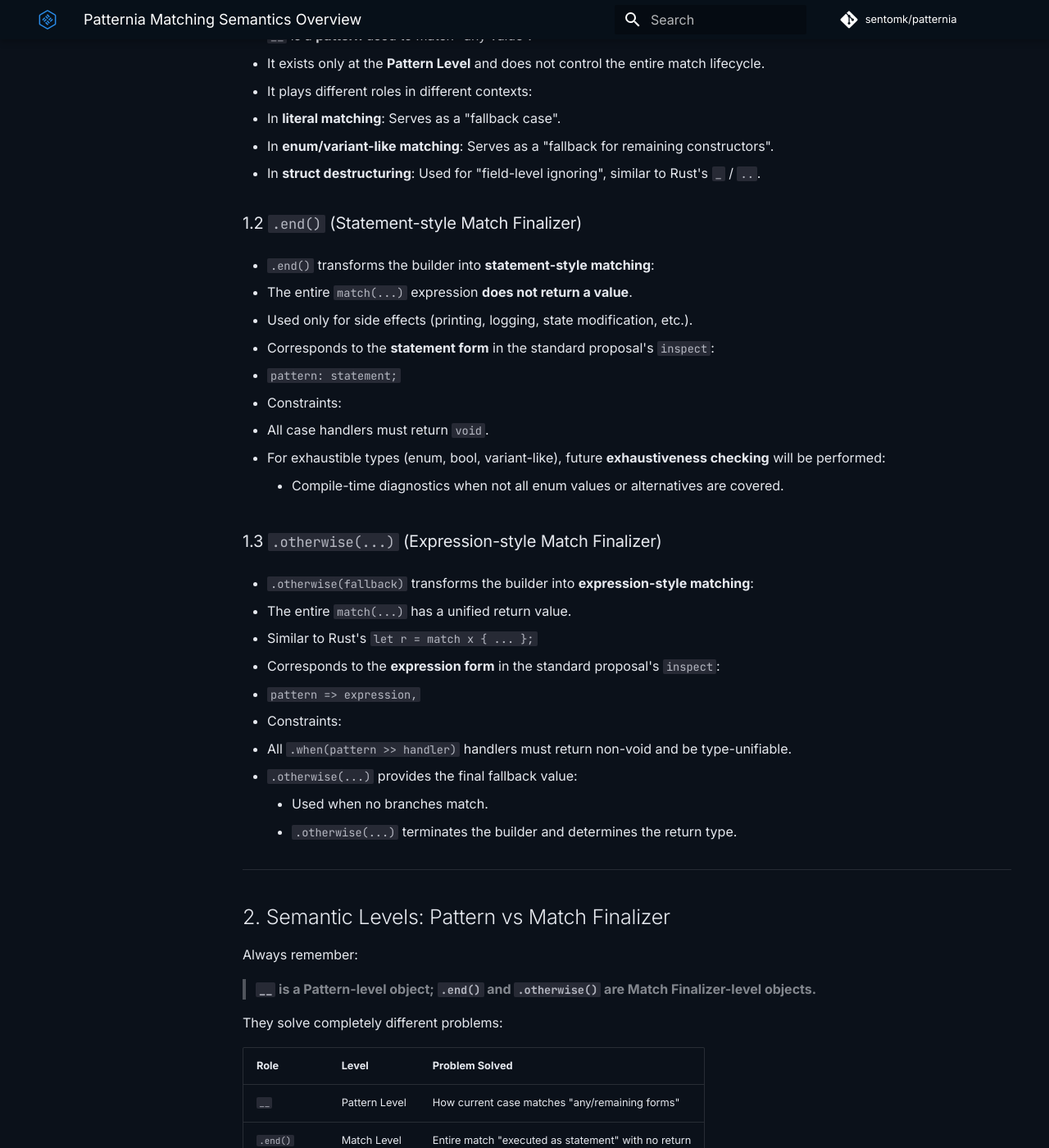
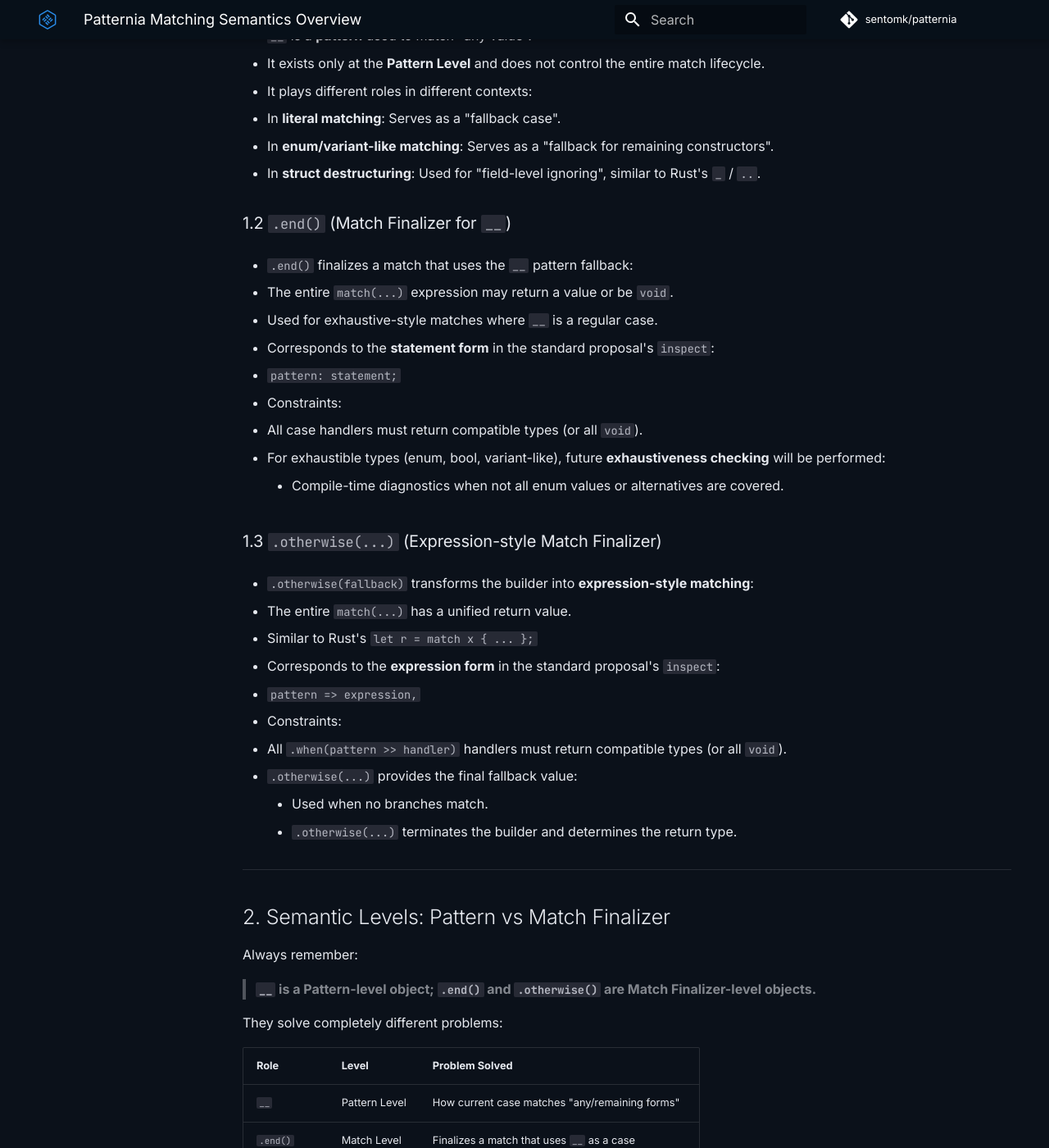
Before and after one commit to sentomk/patternia, an MkDocs documentation site: the page built from docs/design-overview.md, in a window 1280 px wide and 1400 px high, scrolled down 903 px. Shown: the whole window at 82% size. Built offline with MkDocs 1.6.1 and Material for MkDocs 9.7.7, drawn with Linux system fonts in a browser that asks for light colours; comment, search, counter and statistics services are not loaded; some of the changed text lies outside the part shown.

Commit message:
docs: clarify .end() semantics for __ patterns
Update documentation to redefine `.end()` as a finalizer for matches utilizing the `__` pattern, rather than strictly for void statement-style execution.

Key changes:
- Remove restriction that `.end()` requires `void` return types.
- Clarify that `.end()` allows return type deduction from compatible handlers.
- Update comparison tables and usage recommendations to reflect `__`-finalized matching.

````diff
--- a/docs/design-overview.md
+++ b/docs/design-overview.md
@@ -36,18 +36,18 @@ All discussions below revolve around these three levels.
   * In **struct destructuring**:
     Used for "field-level ignoring", similar to Rust's `_` / `..`.
 
-### 1.2 `.end()` (Statement-style Match Finalizer)
+### 1.2 `.end()` (Match Finalizer for `__`)
 
-* `.end()` transforms the builder into **statement-style matching**:
+* `.end()` finalizes a match that uses the `__` pattern fallback:
 
-  * The entire `match(...)` expression **does not return a value**.
-  * Used only for side effects (printing, logging, state modification, etc.).
+  * The entire `match(...)` expression may return a value or be `void`.
+  * Used for exhaustive-style matches where `__` is a regular case.
 * Corresponds to the **statement form** in the standard proposal's `inspect`:
 
   * `pattern: statement;`
 * Constraints:
 
-  * All case handlers must return `void`.
+  * All case handlers must return compatible types (or all `void`).
   * For exhaustible types (enum, bool, variant-like), future **exhaustiveness checking** will be performed:
 
     * Compile-time diagnostics when not all enum values or alternatives are covered.
@@ -63,7 +63,7 @@ All discussions below revolve around these three levels.
   * `pattern => expression,`
 * Constraints:
 
-  * All `.when(pattern >> handler)` handlers must return non-void and be type-unifiable.
+  * All `.when(pattern >> handler)` handlers must return compatible types (or all `void`).
   * `.otherwise(...)` provides the final fallback value:
 
     * Used when no branches match.
@@ -83,7 +83,7 @@ They solve completely different problems:
 | Role           | Level          | Problem Solved                              |
 | --------------- | -------------- | ----------------------------------------- |
 | `__`           | Pattern Level  | How current case matches "any/remaining forms" |
-| `.end()`       | Match Level    | Entire match "executed as statement" with no return |
+| `.end()`       | Match Level    | Finalizes a match that uses `__` as a case |
 | `.otherwise`    | Match Level    | Entire match "as expression" with final return value |
 
 Therefore:
@@ -97,17 +97,17 @@ Therefore:
 
 ## 3. `.end()` vs `.otherwise()`: Two Modes
 
-### 3.1 `.end()` — Statement-style Matching
+### 3.1 `.end()` — `__`-Finalized Matching
 
 **Use Cases:**
 
-* Only care about side effects, no return value needed.
+* Want to use `__` as a regular case.
 * Want exhaustiveness checking for enum/variant-like types.
 
 **Semantic Characteristics:**
 
-* All handlers must return `void`.
-* Return type is `void`.
+* All handlers must return compatible types (or all `void`).
+* Return type is deduced from the cases.
 * Exhaustible types will be checked for "complete coverage".
 
 **Example (enum):**
@@ -119,7 +119,7 @@ match(status)
     .when(lit(Status::Pending) >> [] { log("Pending"); })
     .when(lit(Status::Running) >> [] { log("Running"); })
     .when(__ >> [] { log("Other"); })  // pattern-level fallback
-    .end();                            // match finalizer, no return value
+    .end();                            // match finalizer for `__`
 ```
 
 **Rust Analogy:**
@@ -260,7 +260,7 @@ Use this decision table to directly guide user usage.
 
 | Requirement                                   | Recommended Usage       |
 | ------------------------------------------- | --------------------- |
-| Only execute side effects, no match return value | Use `.end()`          |
+| Use `__` as a case fallback                      | Use `.end()`          |
 | Need to get a value from match (like Rust)     | Use `.otherwise(...)` |
 | Want exhaustiveness checking for enum/variant     | Use `.end()`          |
 | Express "all remaining matching forms"           | Use `__` in pattern   |
@@ -330,12 +330,12 @@ match(value).when(lit(42) >> [] { /* handler */ }).otherwise(fallback);
 **Key Points:**
 
 * Without `.end()` or `.otherwise()`, the builder never triggers execution.
-* `.end()` creates an empty fallback handler for statement-style execution.
+* `.end()` creates an empty fallback handler for `__`-finalized execution.
 * `.otherwise()` uses the provided handler as the final fallback for expression-style execution.
 
 ### 7.2 Type Safety Guarantees
 
-* **Statement-style (`.end()`)**: All handlers must return `void`
+* **`.end()`**: All handlers must return compatible types (or all `void`)
 * **Expression-style (`.otherwise()`)**: All handlers must return compatible types
 * **Pattern matching**: Type-safe heterogeneous comparisons
 * **Binding**: Compile-time type deduction for bound values
@@ -357,7 +357,7 @@ To make these semantics truly user-friendly, Patternia's future plans include:
    * Support guard/bind/nested patterns.
 
 3. **Improved Error Messages**:
-   * Non-void handler under `.end()` → Clear error.
+   * Incompatible handler return types under `.end()` → Clear error.
    * Handler return type inconsistency under `.otherwise()` → Clear type diagnostics.
    * Wildcard + `.otherwise()` redundancy → Hint "potentially redundant patterns".
 
````
